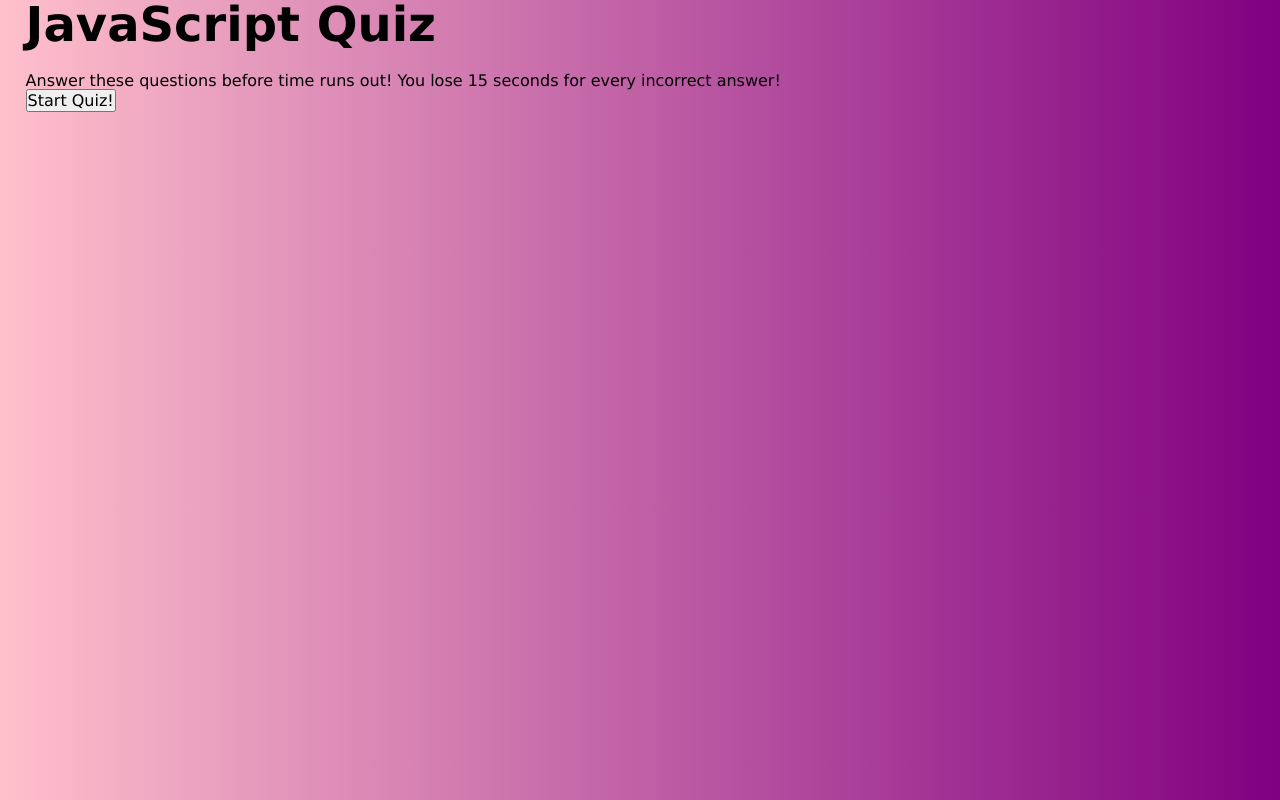
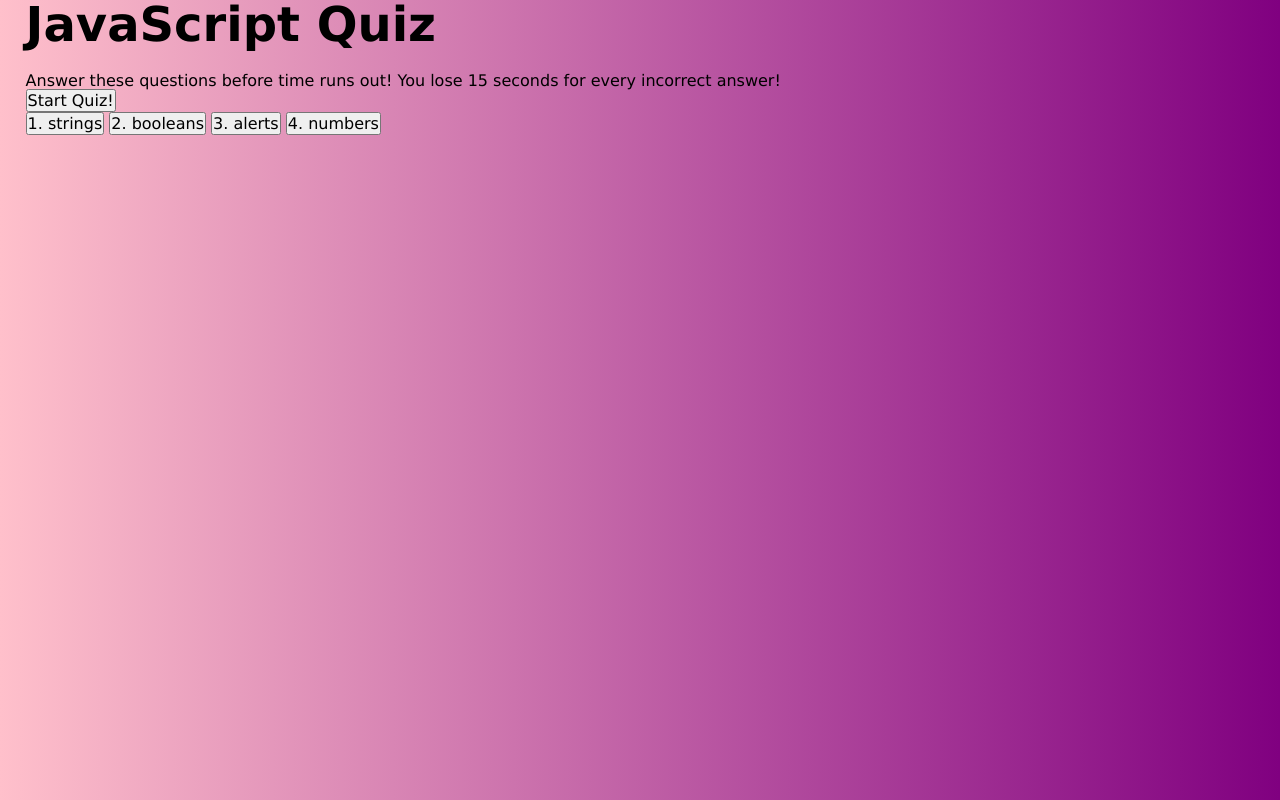
Before and after one commit to Darxmarx/javascript-quiz, a plain HTML site: page index.html in a window 1280 px wide. Both pictures are taken after a click on the button "Start Quiz!". Drawn offline with Linux system fonts and the light colour scheme.

Commit message:
add button appearance and correct text upon starting quiz

```diff
--- a/assets/js/script.js
+++ b/assets/js/script.js
@@ -1,74 +1,78 @@
 var quizStartBtn = document.querySelector("#quiz-start-btn");
-var questionLocation = document.querySelector("#question");
+var questionLocation = document.querySelector("#question-location");
+var question = document.querySelector("#question");
+var answerOne = document.querySelector("#answer-one");
+var answerTwo = document.querySelector("#answer-two");
+var answerThree = document.querySelector("#answer-three");
+var answerFour = document.querySelector("#answer-four");
+var answerCheck = document.querySelector("#answer-check");
+var nameForm = document.createElement("form");
 
 //all question contents stored here
 var quizContents = [
     {
         question: "Commonly used data types do NOT include:",
-        answer: "booleans",
-        options: [
-            "strings",
-            "booleans",
-            "alerts",
-            "numbers"
-            ]
+        answer: "2. booleans",
+        options: {
+            a1: "1. strings",
+            a2: "2. booleans",
+            a3: "3. alerts",
+            a4: "4. numbers"
+        }
     },
     {
         question: "The condition in an if / else statement is enclosed within::",
-        answer: "curly brackets",
-        options: [
-            "quotes",
-            "parantheses",
-            "curly brackets",
-            "square brackets"
-            ]
+        answer: "3. curly brackets",
+        options: {
+            a1: "1. quotes",
+            a2: "2. parantheses",
+            a3: "3. curly brackets",
+            a4: "4. square brackets"
+        }
     },
     {
         question: "Arrays in JavaScript can be used to store:",
-        answer: "all of the above",
-        options: [
-            "numbers",
-            "strings",
-            "other arrays",
-            "all of the above"
-            ]
+        answer: "4. all of the above",
+        options: {
+            a1: "1. numbers",
+            a2: "2. strings",
+            a3: "3. other arrays",
+            a4: "4. all of the above"
+        }
     },
     {
         question: "When being assigned to variables, string values must be enclosed with:",
-        answer: "quotes",
-        options: [
-            "commas",
-            "curly brackets",
-            "quotes",
-            "parantheses"
-            ]
+        answer: "3. quotes",
+        options: {
+            a1: "1. commas",
+            a2: "2. curly brackets",
+            a3: "3. quotes",
+            a4: "4. parantheses"
+        }
     },
     {
         question: "A very useful tool used during development and debugging for printing content to the debugger is:",
-        answer: "console.log",
-        options: [
-            "console.log",
-            "for loops",
-            ".gitignore",
-            "JavaScript"
-            ]
+        answer: "1. console.log",
+        options: {
+            a1: "1. console.log",
+            a2: "2. for loops",
+            a3: "3. HTML",
+            a4: "4. all of the above"
+        }
     }
 ];
 
+//countdown active while playing, lose 15 seconds on wrong answer
 function quizStart() {
-    var secondsLeft = 120; //start quiz with 120 seconds
+    var secondsLeft = 75; //start quiz with 120 seconds
 
+    question.textContent = quizContents.question;
+    answerOne.textContent = quizContents[0].options.a1;
+    answerTwo.textContent = quizContents[0].options.a2;
+    answerThree.textContent = quizContents[0].options.a3;
+    answerFour.textContent = quizContents[0].options.a4;
 
 }
 
-
-
-
-
-
-
-
-
-
 //upon clicking start quiz button, the quiz begins
 quizStartBtn.addEventListener("click", quizStart);
--- a/index.html
+++ b/index.html
@@ -18,7 +18,15 @@
 
     <main>
         <button id="quiz-start-btn" class="btn">Start Quiz!</button>
-        <section id="question"></section>
+        <section id="question-location">
+            <p id="question"></p>
+            <button id="answer-one"></button>
+            <button id="answer-two"></button>
+            <button id="answer-three"></button>
+            <button id="answer-four"></button>
+            <p id="check-answer"></p>
+        </section>
+
     </main>
 
     <script src="./assets/js/script.js"></script>
```
